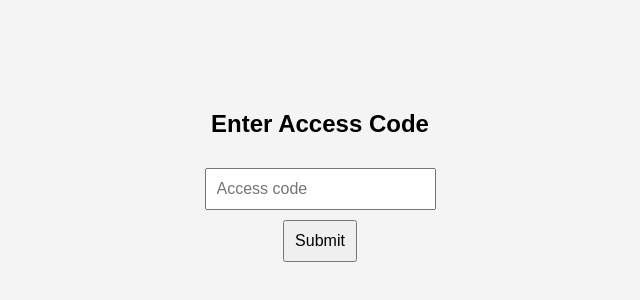
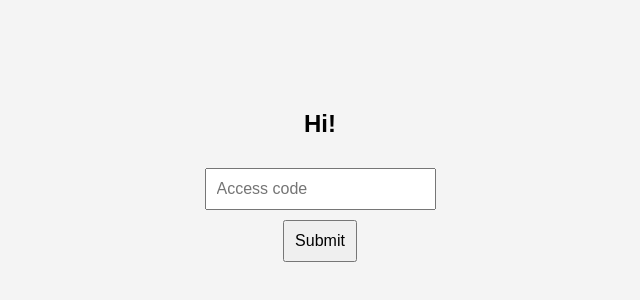
Before and after one commit to one-time-user75/Access-needed., a plain HTML site: page index.html in a window 1280 px wide. Shown: the part 232-532 px from the top of the page, without its empty margins (320-960 px from the left). Drawn offline with Linux system fonts and the light colour scheme.

Commit message:
Update index.html

```diff
--- a/index.html
+++ b/index.html
@@ -21,7 +21,7 @@
   </style>
 </head>
 <body>
-  <h2>Enter Access Code</h2>
+  <h2>Hi!</h2>
   <input type="text" id="codeInput" placeholder="Access code" autocomplete="off" autocorrect="off" autocapitalize="off" spellcheck="false">
 
   <button onclick="checkCode()">Submit</button>
```
